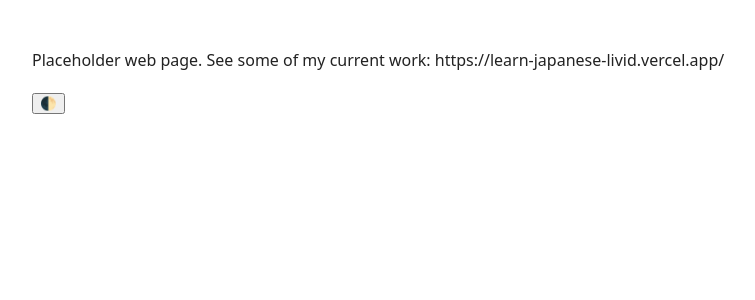
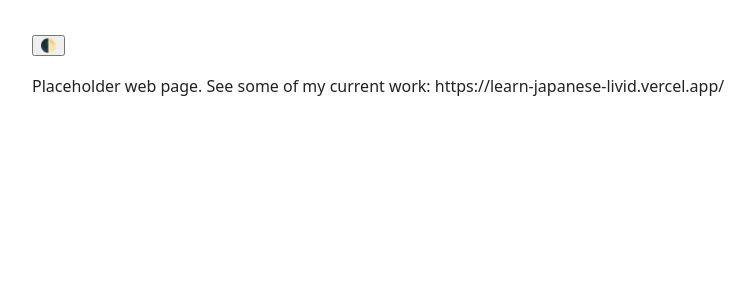
Before and after one commit to VaughnAkiu/vaughnakiu.github.io, a Jekyll site: the page built from index.md, in a window 1280 px wide. Shown: the top 300 px of the page, without its empty margins (0-755 px from the left). Built offline with Jekyll 4.4.1, drawn with Linux system fonts in a browser that asks for light colours.

Commit message:
Update default.html

```diff
--- a/_layouts/default.html
+++ b/_layouts/default.html
@@ -6,13 +6,6 @@
   <title>{{ page.title }} - {{ site.title }}</title>
   <link rel="stylesheet" href="{{ '/assets/css/style.css' | relative_url }}">
 </head>
-<body>
-  <main class="content">
-    {{ content }}
-  </main>
-</body>
-</html>
-
 <button id="theme-toggle" aria-label="Toggle theme">🌓</button>
 <script>
   const toggle = document.getElementById('theme-toggle');
@@ -24,3 +17,9 @@
     localStorage.setItem('theme', document.body.classList.contains('dark') ? 'dark' : 'light');
   });
 </script>
+<body>
+  <main class="content">
+    {{ content }}
+  </main>
+</body>
+</html>
```
